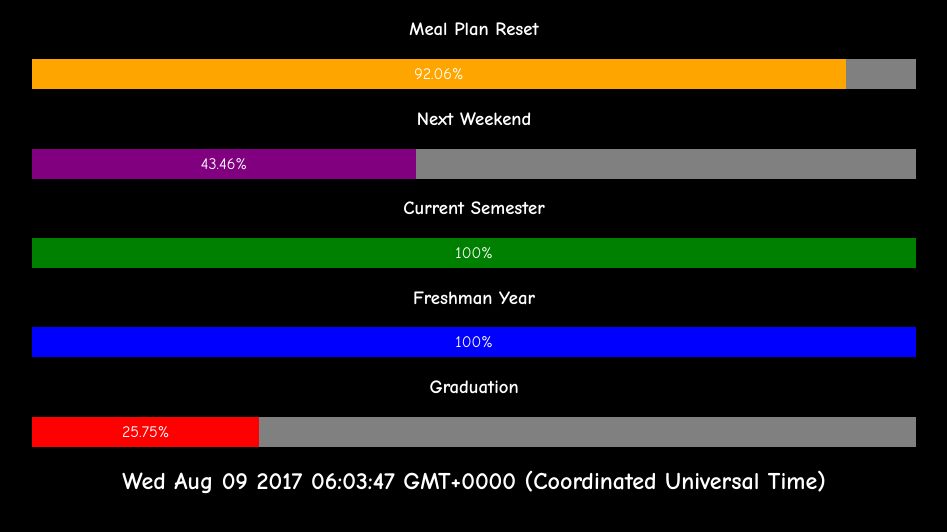
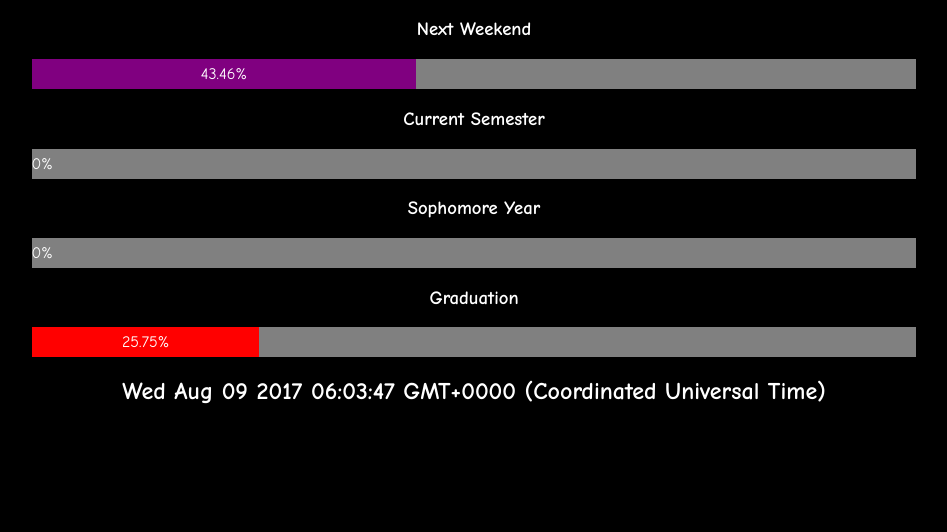
Before and after one commit to KyleRosenberg/CollegeProgressBar, a plain HTML site: page index.html in a window 1280 px wide. Shown: the part 48-580 px from the top of the page, without its empty margins (166-1113 px from the left). Drawn offline with nearby package versions, Linux system fonts and the light colour scheme.

Commit message:
Update Time

```diff
--- a/index.html
+++ b/index.html
@@ -4,12 +4,6 @@
 </head>
 <body>
 <h1 align="center">College Progress Bar</h1>
-<h3 align="center">Meal Plan Reset</h3>
-<div class="myProgress" id="myProgress">
-  <div class="myBar" id="meals">
-  	<div class="label" id="label4">1%</div>
-  </div>
-</div>
 <h3 align="center">Next Weekend</h3>
 <div class="myProgress" id="myProgress3">
   <div class="myBar" id="wend">
@@ -22,7 +16,7 @@
   	<div class="label" id="label">1%</div>
   </div>
 </div>
-<h3 align="center">Freshman Year</h3>
+<h3 align="center">Sophomore Year</h3>
 <div class="myProgress id="myProgress2">
   <div class="myBar" id="curryer">
   	<div class="label" id="label2">1%</div>
--- a/main.js
+++ b/main.js
@@ -1,13 +1,11 @@
-var meals = setInterval(function(){loadValues(getLastDay(new Date(), 4, 0), getNextDay(new Date(), 3, 19), "meals", "label4")}, 15);
-var currsem = setInterval(function(){loadValues(new Date(2017, 0, 17, 8), new Date(2017, 4, 12, 18), "currsem", "label")}, 15);
-var curryer = setInterval(function(){loadValues(new Date(2016, 7, 22, 8), new Date(2017, 4, 12, 18), "curryer", "label2")}, 15);
+var currsem = setInterval(function(){loadValues(new Date(2017, 7, 28, 8), new Date(2017, 11, 20, 18), "currsem", "label")}, 15);
+var curryer = setInterval(function(){loadValues(new Date(2017, 7, 28, 8), new Date(2018, 4, 9, 18), "curryer", "label2")}, 15);
 var all = setInterval(function(){loadValues(new Date(2016, 7, 22, 8), new Date(2020, 4, 19, 18), "all", "label3")}, 15);
 var wend = setInterval(function(){loadValues(getLastDay(new Date(), 1, 8), getNextDay(new Date(), 5, 18), "wend", "label5")}, 15);
 setTime();
 setInterval(setTime, 1000);
 
 var intervals = {
-	"meals": meals,
 	"currsem": currsem,
 	"curryer": curryer,
 	"all": all,
@@ -15,24 +13,22 @@ var intervals = {
 }
 
 var functs = {
-	"meals": melloop,
 	"currsem": semloop,
 	"curryer": yerloop,
 	"all": allloop,
 	"wend": wenloop
 }
 
-function melloop(){setValues(getLastDay(new Date(), 4, 0), getNextDay(new Date(), 3, 19), "meals", "label4")}
-function semloop(){setValues(new Date(2017, 0, 17, 8), new Date(2017, 4, 12, 18), "currsem", "label")}
-function yerloop(){setValues(new Date(2016, 7, 22, 8), new Date(2017, 4, 12, 18), "curryer", "label2")}
+function semloop(){setValues(new Date(2017, 7, 28, 8), new Date(2017, 11, 20, 18), "currsem", "label")}
+function yerloop(){setValues(new Date(2017, 7, 28, 8), new Date(2018, 4, 9, 18), "curryer", "label2")}
 function allloop(){setValues(new Date(2016, 7, 22, 8), new Date(2020, 4, 19, 18), "all", "label3")}
 function wenloop(){setValues(getLastDay(new Date(), 1, 8), getNextDay(new Date(), 5, 18), "wend", "label5")}
 
 function setValues(start, end, id, lb){
 	var now = Date.now();
-	var diff = (end.getTime()-start.getTime())/1000;
-	var num = (now-start.getTime())/1000;
-	var perc = Math.min(100, num/diff*100);
+	var diff = (end.getTime()-start.getTime());
+	var num = (now-start.getTime());
+	var perc = Math.max(0, Math.min(100, num/diff*100));
 	document.getElementById(id).style.width = perc + "%";
 	document.getElementById(lb).innerHTML = Math.round(perc*100)/100 + "%";
 }
@@ -43,7 +39,7 @@ function loadValues(start, end, id, lb){
 	var wid = percentwidth(bar);
 	var diff = (end.getTime()-start.getTime())/1000;
 	var num = (now-start.getTime())/1000;
-	var perc = Math.min(100, num/diff*100);
+	var perc = Math.max(0, Math.min(100, num/diff*100));
 	if (wid==false){
 		wid = perc/60;
 	}else{
```
